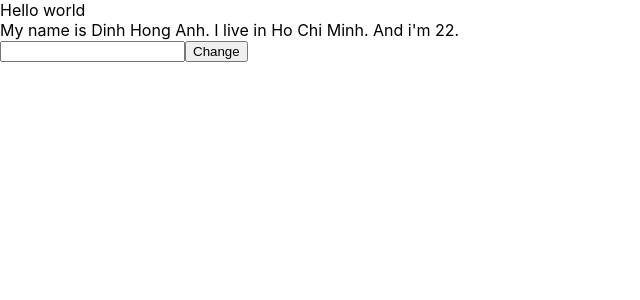
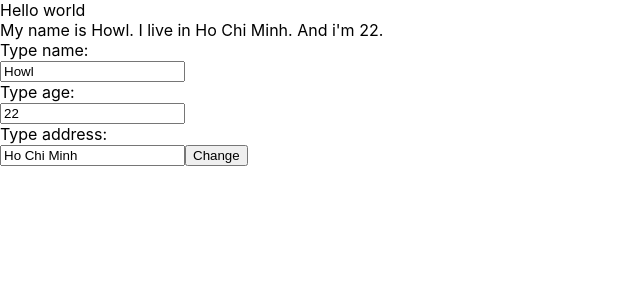
Before and after one commit to toilahonganh/base-react-redux, a React (Create React App) app: page / in a window 1280 px wide. Shown: the top 300 px of the page, without its empty margins (0-640 px from the left). Built offline with nearby package versions, Linux system fonts and the light colour scheme.

Commit message:
Component long nhau

```diff
--- a/src/App.js
+++ b/src/App.js
@@ -1,6 +1,7 @@
 import './App.css';
 import React from 'react';
 import MyComponent from './components/MyComponent';
+import UserInfor from './components/UserInfor';
 
 class App extends React.Component {
   render() {
--- a/src/components/MyComponent.js
+++ b/src/components/MyComponent.js
@@ -1,46 +1,12 @@
 import React from "react";
+import UserInfor from "./UserInfor";
 
 
 class MyComponent extends React.Component {
-    state = {
-        name: "Dinh Hong Anh",
-        address: "Ho Chi Minh",
-        age: 22
-    }
-    handleCick(event) {
-        console.log("Random number: ", Math.floor((Math.random() * 100) + 1));
-        this.setState({
-            name: "Harry Pham Dev",
-            age: Math.floor((Math.random() * 100) + 1)
-        })
-        console.log(event);
-
-    }
-    handleOnMouseHover(event) {
-        console.log(event.pageX);
-    }
-    handleOnChangeInput = (event) => {
-        this.setState({
-            address: event.target.value
-        })
-
-    }
-    handleOnSubmit = (event) => {
-        event.preventDefault();
-        console.log(this.state);
-    }
-
     render() {
         return (
             <div>
-                My name is {this.state.name}. I live in {this.state.address}. And i'm {this.state.age}.
-                <form onSubmit={(event) => { this.handleOnSubmit(event) }}>
-                    <input
-                        type="text"
-                        onChange={(event) => this.handleOnChangeInput(event)}
-                    />
-                    <button>Change</button>
-                </form>
+                <UserInfor />
             </div>
         );
     }
--- /dev/null
+++ b/src/components/UserInfor.js
@@ -0,0 +1,71 @@
+import React from 'react';
+
+class UserInfor extends React.Component {
+    state = {
+        name: "Howl",
+        address: "Ho Chi Minh",
+        age: 22
+    }
+
+    handleOnChangeInput = (event) => {
+        this.setState({
+            name: event.target.value
+        })
+
+    }
+    handleOnSubmit = (event) => {
+        event.preventDefault();
+        console.log(this.state);
+    }
+    handleOnChangeAge = (event) => {
+        this.setState({
+            age: event.target.value
+        })
+
+    }
+    handleOnChangeAddress = (event) => {
+        this.setState({
+            address: event.target.value
+        })
+
+    }
+    render() {
+        return (
+            <div>
+                My name is {this.state.name}. I live in {this.state.address}. And i'm {this.state.age}.
+                <br />
+
+                <label>Type name: </label>
+                <form onSubmit={(event) => { this.handleOnSubmit(event) }}>
+                    <input
+                        value={this.state.name}
+                        type="text"
+                        onChange={(event) => this.handleOnChangeInput(event)}
+                    />
+                </form>
+
+                <label>Type age: </label>
+                <form onSubmit={(event) => { this.handleOnSubmit(event) }}>
+                    <input
+                        value={this.state.age}
+                        type="text"
+                        onChange={(event) => this.handleOnChangeAge(event)}
+                    />
+                </form>
+
+                <label>Type address: </label>
+                <form onSubmit={(event) => { this.handleOnSubmit(event) }}>
+                    <input
+                        value={this.state.address}
+                        type="text"
+                        onChange={(event) => this.handleOnChangeAddress(event)}
+                    />
+
+                    <button>Change</button>
+                </form>
+            </div>
+        )
+    }
+}
+
+export default UserInfor;
```
